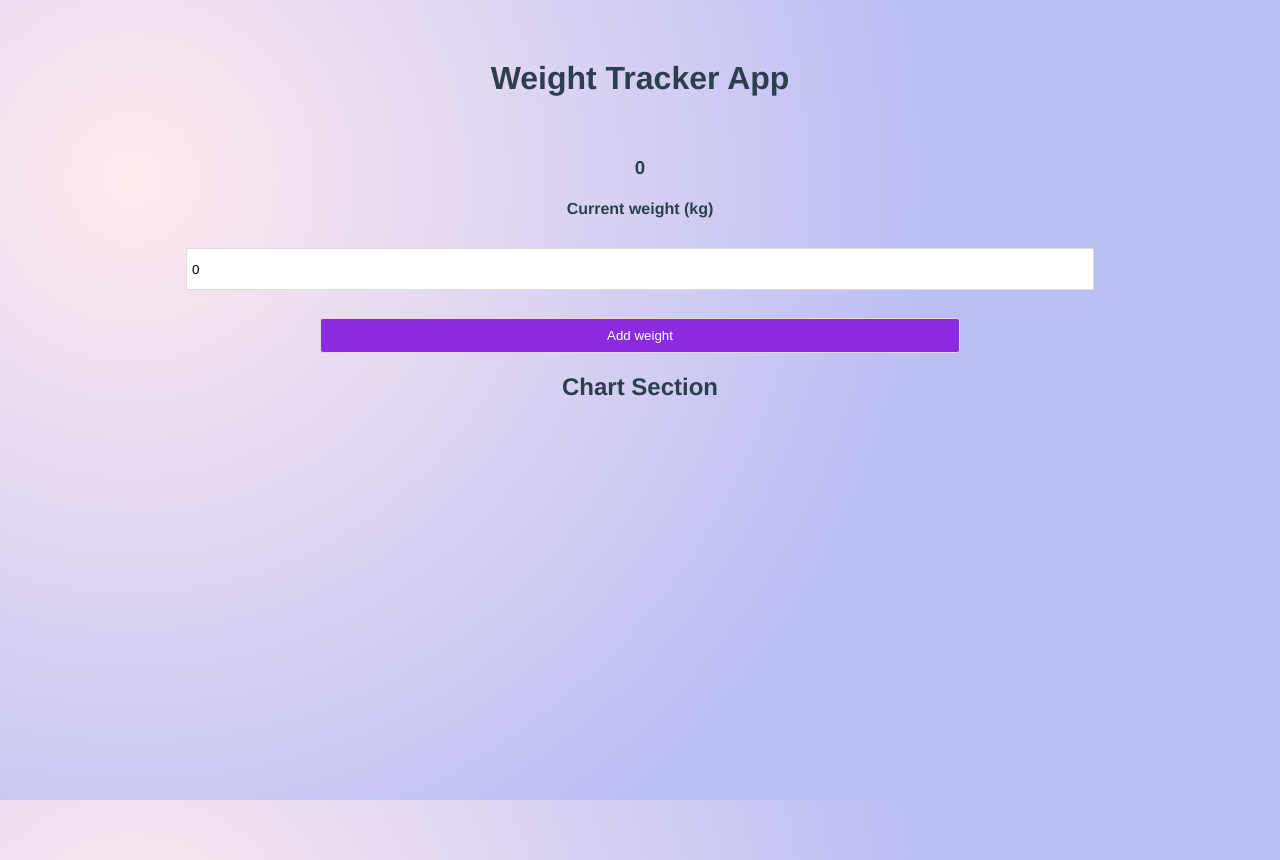
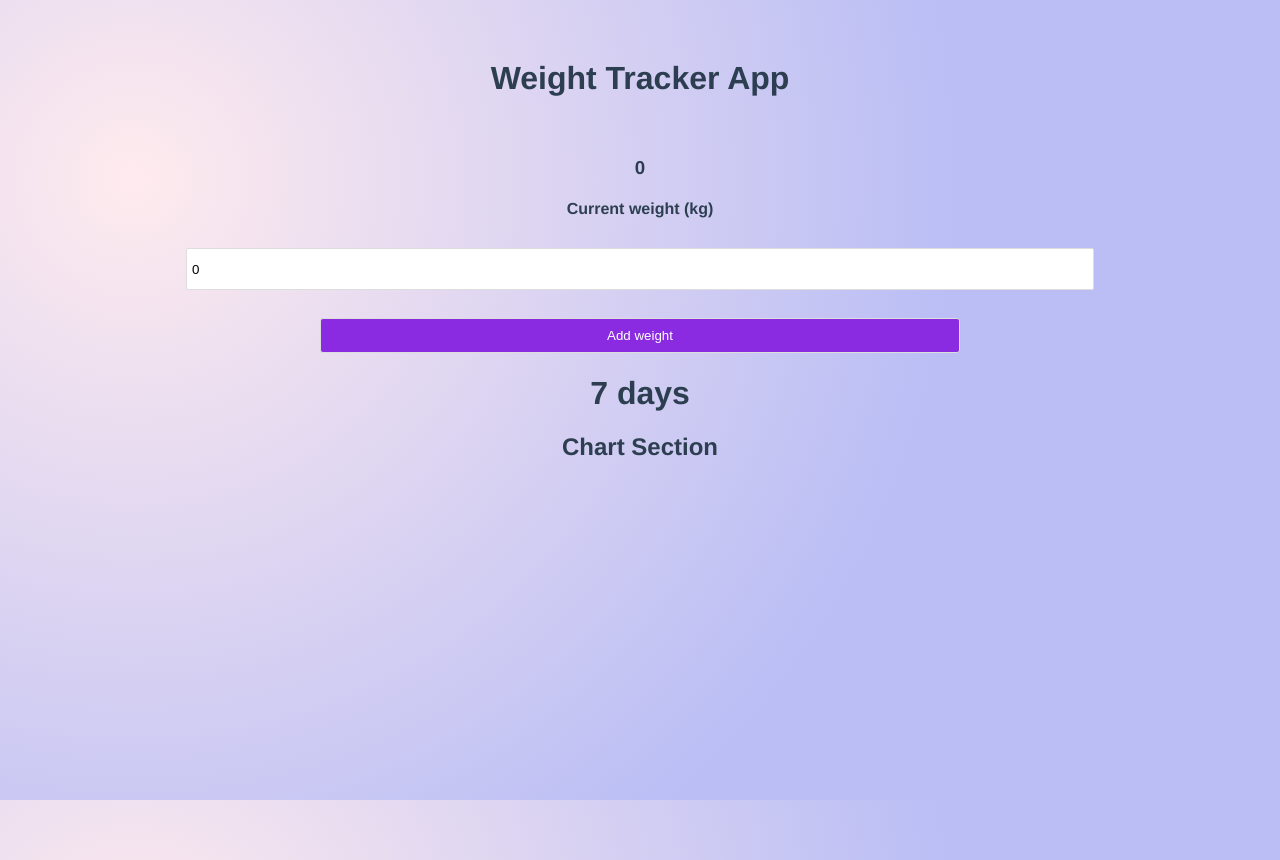
Before and after one commit to Fificode/vue-weight-tracker, a Vue app: page / in a window 1280 px wide. Built offline with nearby package versions, Linux system fonts and the light colour scheme.

Commit message:
Added the recent weights section for 7 days

```diff
--- a/src/App.vue
+++ b/src/App.vue
@@ -4,6 +4,7 @@
       <h1>Weight Tracker App</h1>
     </header>
     <InputSection />
+    <RecentWeightsSection />
     <ChartSection />
   </div>
 </template>
@@ -11,12 +12,14 @@
 <script>
 import InputSection from './components/InputSection.vue';
 import ChartSection from './components/ChartSection.vue';
+import RecentWeightsSection from './components/RecentWeightsSection.vue'
 
 export default {
   name: 'App',
   components: {
     InputSection,
     ChartSection,
+    RecentWeightsSection,
   }
 }
 </script>
@@ -37,4 +40,7 @@ body {
   color: #2c3e50;
   margin-top: 60px;
 }
+.header h1{
+  text-align: center;
+}
 </style>
--- a/src/components/InputSection.vue
+++ b/src/components/InputSection.vue
@@ -26,7 +26,7 @@ export default{
 
 
         const addWeight = () => {
-            //Add weight to screen
+    //Show weight on screen
 submittedInput.value = weightInput.value;
 //Add weight and date to an array
 weights.value.push({
@@ -37,7 +37,6 @@ console.log(weights.value)
         }
 
 
-//To print the current weight on the web broweser
 function currentWeight(){
 
     weights.value.sort((a,b) => b.date - a.date) || {weight: 0}
--- /dev/null
+++ b/src/components/RecentWeightsSection.vue
@@ -0,0 +1,11 @@
+<template>
+    <div>
+        <h1>7 days</h1>
+    </div>
+</template>
+
+<script>
+export default {
+    name: 'Recent-Weight'
+}
+</script>
```
